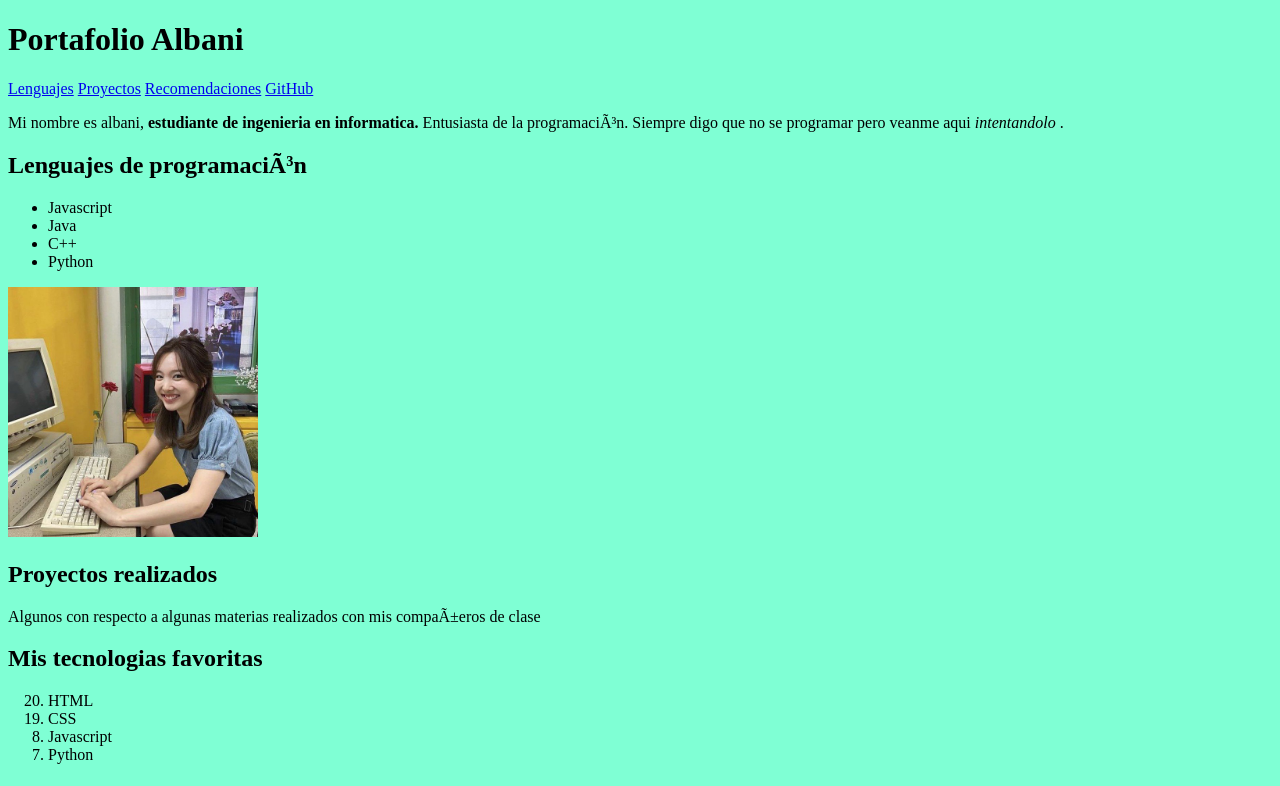
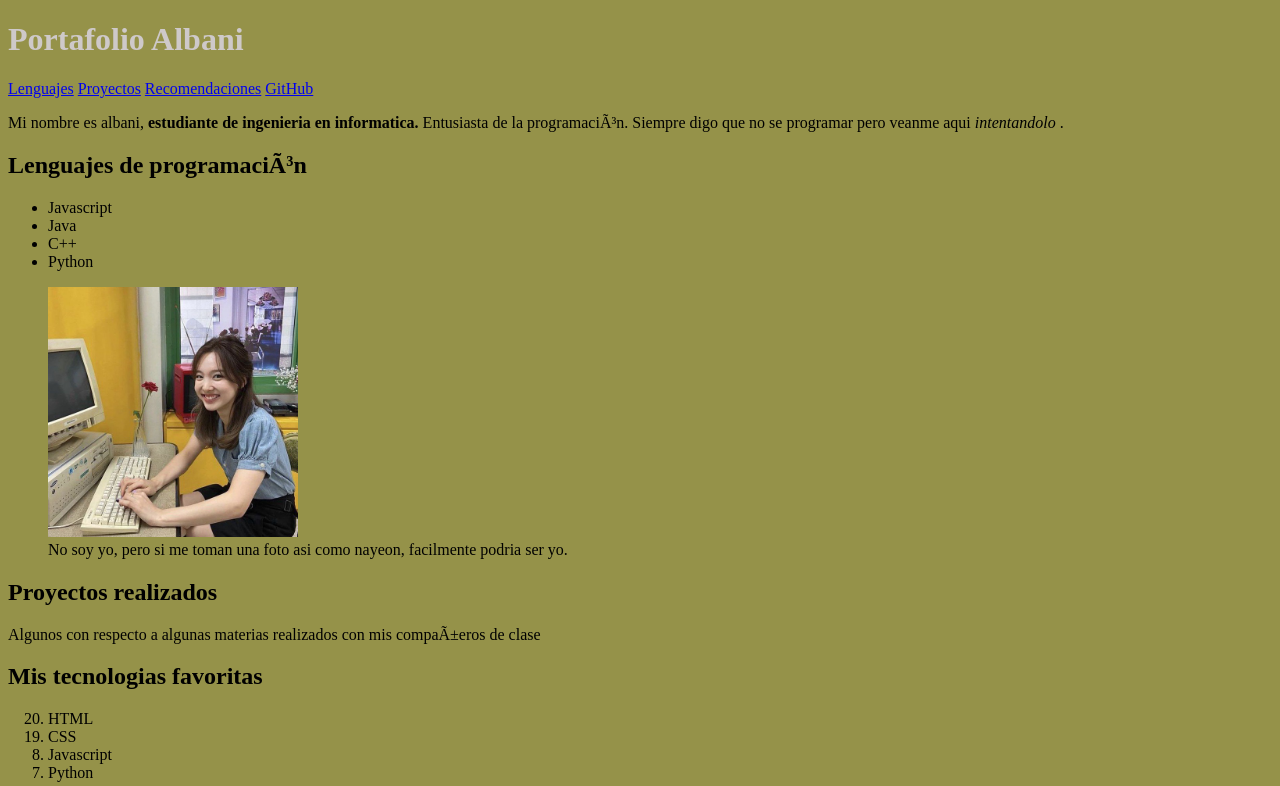
Before and after one commit to albanibarragan/portafolio-practica, a plain HTML site: page index.html in a window 1280 px wide. Shown: the top 786 px of the page. Drawn offline with Linux system fonts and the light colour scheme.

Commit message:
Comenzando con CSS

```diff
--- a/index.html
+++ b/index.html
@@ -17,11 +17,8 @@
 
     <link rel="alternate" href="" />
     <!--Aqui coloco mi pagina pero en ingles-->
-    <style>
-      body {
-        background-color: aquamarine;
-      }
-    </style>
+
+    <link rel="stylesheet" href="styles.css">
 
   </head>
   <body>
@@ -55,6 +52,7 @@
         <li class="lenguaje-item">C++</li>
         <li class="lenguaje-item">Python</li>
       </ul>
+     <figure>
       <a download href="./imagenes/nayeon_as_me.jpg">
         <img
           id="photo-image"
@@ -65,6 +63,8 @@
           height="250"
         />
       </a>
+      <figcaption>No soy yo, pero si me toman una foto asi como nayeon, facilmente podria ser yo.</figcaption>
+     </figure>
       <h2 id="proyectos">Proyectos realizados</h2>
       <p>
         Algunos con respecto a algunas materias realizados con mis compañeros de
--- /dev/null
+++ b/styles.css
@@ -0,0 +1,7 @@
+body{
+    background-color: oklch(64.67% 0.096 106.94);
+}
+
+h1{
+    color: #cec9c9;
+}
```
